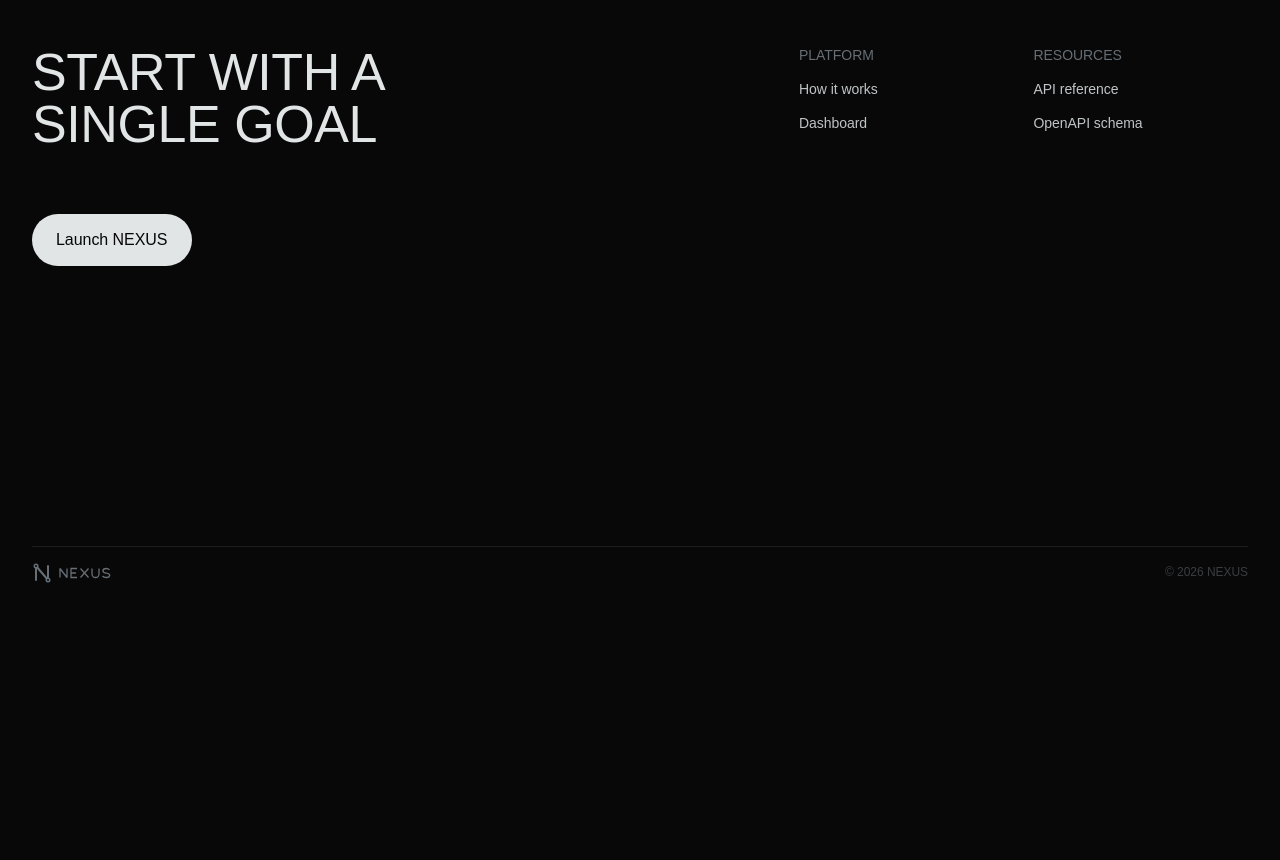
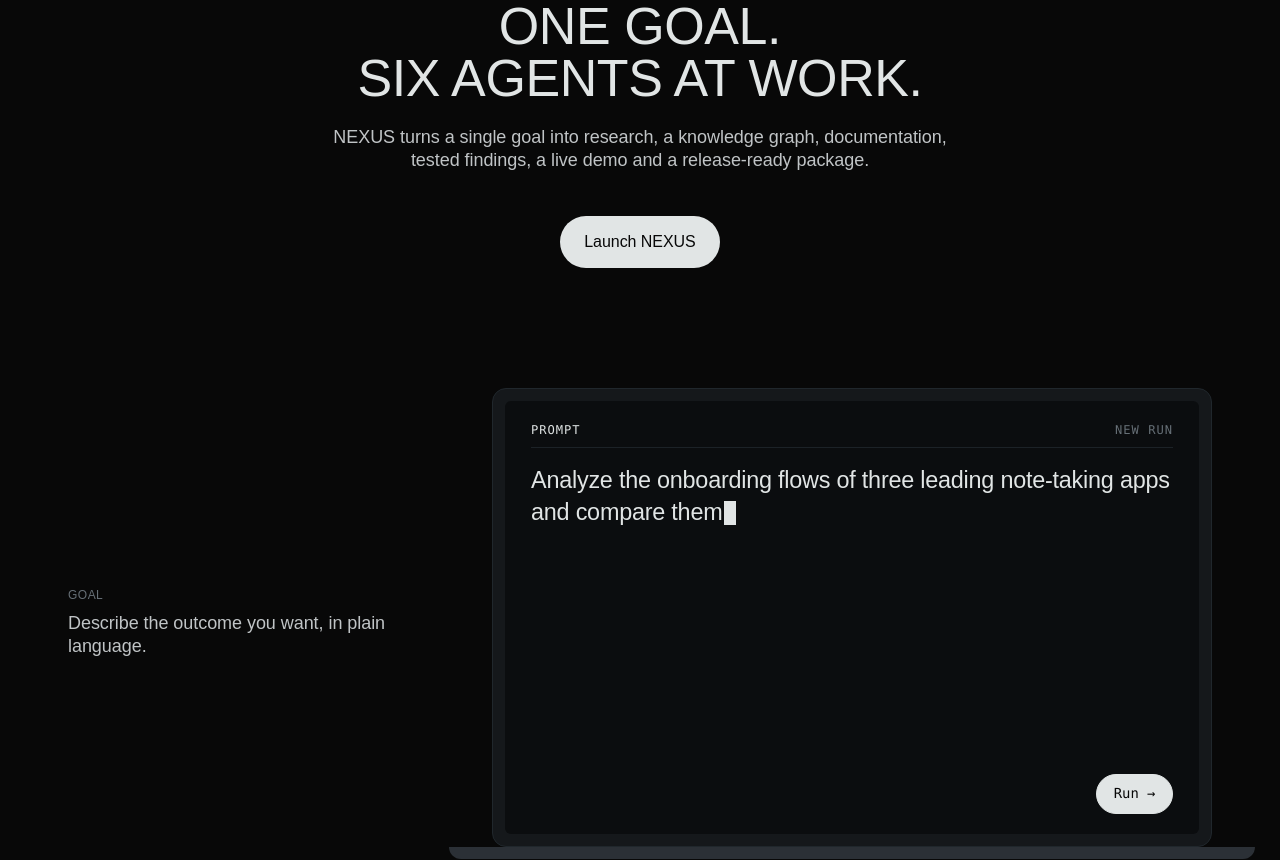
Before and after one commit to Guru006-Dev/neus-ai, a React (Vite) app in the folder frontend/: page / in a window 1280 px wide. Shown: the part 140-1000 px from the top of the page. Before the commit the page ends 800 px from the top, so only its background shows below. Built offline with nearby package versions, Linux system fonts and the light colour scheme.

Commit message:
feat(landing): captions, progress rail and 2D fallback

```diff
--- /dev/null
+++ b/frontend/src/landing/Caption.tsx
@@ -0,0 +1,14 @@
+import { captionAt, labelAt } from './nexus-story'
+import type { ScreenFrame } from './timeline'
+
+/** Plain-language caption for the current step. Deliberately not a live region: it changes as the visitor scrolls. */
+export function Caption({ frame }: { frame: Pick<ScreenFrame, 'phase' | 'agent'> }) {
+  const text = captionAt(frame.phase, frame.agent)
+  if (!text) return null
+  return (
+    <p className="caption" data-phase={frame.phase}>
+      <span className="caption__label">{labelAt(frame.phase, frame.agent)}</span>
+      <span className="caption__text">{text}</span>
+    </p>
+  )
+}
--- /dev/null
+++ b/frontend/src/landing/FallbackSequence.tsx
@@ -0,0 +1,70 @@
+import { useEffect, useRef } from 'react'
+import { NexusMarkIcon } from './NexusLogo'
+import { CTA, FINALE, INTRO, STORY_STEPS } from './nexus-story'
+import { ScreenContent } from './screen/ScreenContent'
+
+/** The One Run story in 2D, for mobile, reduced motion and no-WebGL visitors. */
+export function FallbackSequence() {
+  const rootRef = useRef<HTMLDivElement>(null)
+
+  useEffect(() => {
+    const root = rootRef.current
+    if (!root) return
+    const io = new IntersectionObserver(
+      (entries) => {
+        for (const entry of entries) {
+          if (!entry.isIntersecting) continue
+          ;(entry.target as HTMLElement).dataset.visible = 'true'
+          io.unobserve(entry.target)
+        }
+      },
+      { threshold: 0.2 },
+    )
+    root.querySelectorAll('[data-visible]').forEach((step) => io.observe(step))
+    return () => io.disconnect()
+  }, [])
+
+  return (
+    <div ref={rootRef} className="fallback" id="one-run">
+      <section className="fallback__intro">
+        <h1 className="display">
+          {INTRO.titleLines.map((line) => (
+            <span key={line} className="display__line">
+              {line}
+            </span>
+          ))}
+        </h1>
+        <p className="lede">{INTRO.lede}</p>
+        <a className="button button--light" href={CTA.href}>
+          {CTA.label}
+        </a>
+      </section>
+
+      <ol className="fallback__steps">
+        {STORY_STEPS.map((step) => (
+          <li key={step.view} className="fallback__step" data-visible="false">
+            <div className="fallback__copy">
+              <span className="caption__label">{step.label}</span>
+              <p className="caption__text">{step.caption}</p>
+            </div>
+            <div className="flat-laptop" aria-hidden="true">
+              <div className="flat-laptop__lid">
+                <div className="screen-frame">
+                  <ScreenContent view={step.view} progress={1} />
+                </div>
+              </div>
+              <div className="flat-laptop__base" />
+            </div>
+          </li>
+        ))}
+        <li className="fallback__step fallback__finale" data-visible="false">
+          <NexusMarkIcon className="fallback__mark" />
+          <p className="display display--small">{FINALE.title}</p>
+          <a className="button button--light" href={CTA.href}>
+            {CTA.label}
+          </a>
+        </li>
+      </ol>
+    </div>
+  )
+}
--- a/frontend/src/landing/LandingPage.tsx
+++ b/frontend/src/landing/LandingPage.tsx
@@ -1,4 +1,5 @@
 import './landing.css'
+import { FallbackSequence } from './FallbackSequence'
 import { Footer } from './Footer'
 import { Nav } from './Nav'
 
@@ -6,7 +7,9 @@
   return (
     <>
       <Nav />
-      <main id="main" />
+      <main id="main">
+        <FallbackSequence />
+      </main>
       <Footer />
     </>
   )
--- /dev/null
+++ b/frontend/src/landing/ProgressRail.tsx
@@ -0,0 +1,28 @@
+import { AGENTS } from './nexus-story'
+import type { AgentStatus } from './timeline'
+
+const STATUS_TEXT: Record<AgentStatus, string> = { idle: 'queued', active: 'working', done: 'done' }
+
+export function ProgressRail({ statuses }: { statuses: readonly AgentStatus[] }) {
+  return (
+    <nav className="rail" aria-label="Pipeline progress">
+      <ol>
+        {AGENTS.map((agent, i) => {
+          const status = statuses[i]
+          return (
+            <li
+              key={agent.id}
+              className="rail__item"
+              data-status={status}
+              aria-current={status === 'active' ? 'step' : undefined}
+            >
+              <span className="rail__dot" aria-hidden="true" />
+              <span className="rail__name">{agent.name}</span>
+              <span className="sr-only">{`, ${STATUS_TEXT[status]}`}</span>
+            </li>
+          )
+        })}
+      </ol>
+    </nav>
+  )
+}
--- a/frontend/src/landing/landing.css
+++ b/frontend/src/landing/landing.css
@@ -137,6 +137,200 @@
   margin: 0;
 }
 
+.display__line {
+  display: block;
+}
+
+/* ── Caption + progress rail ──────────────────────── */
+
+.caption {
+  position: absolute;
+  left: 32px;
+  bottom: 40px;
+  z-index: 20;
+  max-width: 420px;
+  margin: 0;
+  display: flex;
+  flex-direction: column;
+  gap: 8px;
+}
+
+.caption__label {
+  font-size: 12px;
+  line-height: 15.6px;
+  letter-spacing: 0.04em;
+  text-transform: uppercase;
+  color: var(--nx-grey-500);
+}
+
+.caption__text {
+  font-size: 18px;
+  line-height: 23.4px;
+  letter-spacing: -0.003em;
+  color: var(--nx-grey-300);
+  margin: 0;
+}
+
+.rail {
+  position: absolute;
+  right: 32px;
+  top: 50%;
+  transform: translateY(-50%);
+  z-index: 20;
+}
+
+.rail ol {
+  list-style: none;
+  margin: 0;
+  padding: 0;
+  display: flex;
+  flex-direction: column;
+  gap: 14px;
+}
+
+.rail__item {
+  display: flex;
+  flex-direction: row-reverse;
+  align-items: center;
+  gap: 10px;
+  font-size: 12px;
+  line-height: 15.6px;
+  color: var(--nx-grey-500);
+  transition: color 0.3s;
+}
+
+.rail__dot {
+  width: 6px;
+  height: 6px;
+  border-radius: 50%;
+  background: var(--nx-grey-700);
+  transition: background-color 0.3s, box-shadow 0.3s;
+}
+
+.rail__item[data-status='active'] {
+  color: var(--nx-text);
+}
+
+.rail__item[data-status='active'] .rail__dot {
+  background: var(--nx-text);
+  box-shadow: 0 0 0 4px rgba(225, 229, 229, 0.12);
+}
+
+.rail__item[data-status='done'] {
+  color: var(--nx-grey-300);
+}
+
+.rail__item[data-status='done'] .rail__dot {
+  background: var(--nx-grey-300);
+}
+
+/* ── 2D fallback ──────────────────────────────────── */
+
+.fallback {
+  padding: 140px 32px 80px;
+  display: flex;
+  flex-direction: column;
+  gap: 120px;
+}
+
+.fallback__intro {
+  display: flex;
+  flex-direction: column;
+  align-items: center;
+  text-align: center;
+}
+
+.fallback__intro .lede {
+  margin: 21.6px 0 43.2px;
+}
+
+.fallback__steps {
+  list-style: none;
+  margin: 0;
+  padding: 0;
+  display: flex;
+  flex-direction: column;
+  gap: 120px;
+}
+
+.fallback__step {
+  display: grid;
+  grid-template-columns: minmax(0, 360px) minmax(0, 720px);
+  justify-content: center;
+  align-items: center;
+  gap: 64px;
+}
+
+.fallback__copy {
+  display: flex;
+  flex-direction: column;
+  gap: 8px;
+}
+
+.flat-laptop__lid {
+  background: #15181b;
+  border: 1px solid var(--nx-grey-700);
+  border-radius: 14px;
+  padding: 12px;
+}
+
+.flat-laptop__lid .screen-frame {
+  border-radius: 6px;
+}
+
+.flat-laptop__base {
+  height: 12px;
+  margin: 0 -6%;
+  border-radius: 0 0 14px 14px;
+  background: #2b3036;
+}
+
+.fallback__finale {
+  display: flex;
+  flex-direction: column;
+  align-items: center;
+  gap: 32px;
+  text-align: center;
+}
+
+.fallback__mark {
+  width: 96px;
+  height: 96px;
+  color: var(--nx-text);
+}
+
+@media (prefers-reduced-motion: no-preference) {
+  .fallback__step {
+    transition: opacity 0.6s ease, transform 0.6s ease;
+  }
+
+  .fallback__step[data-visible='false'] {
+    opacity: 0;
+    transform: translateY(16px);
+  }
+}
+
+@media (max-width: 767px) {
+  .fallback {
+    padding: 112px 20px 64px;
+    gap: 80px;
+  }
+
+  .fallback__steps {
+    gap: 80px;
+  }
+
+  .fallback__step {
+    grid-template-columns: minmax(0, 1fr);
+    gap: 24px;
+  }
+
+  .fallback .screen-frame {
+    --screen-cols: 26;
+    aspect-ratio: 3 / 4;
+  }
+}
+
 /* ── Footer ───────────────────────────────────────── */
 
 .footer {
```
Also changed, not shown: 1 other file (tests, documents, lock files or other folders).
